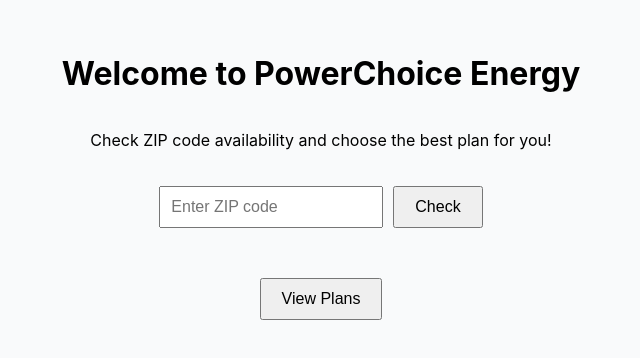
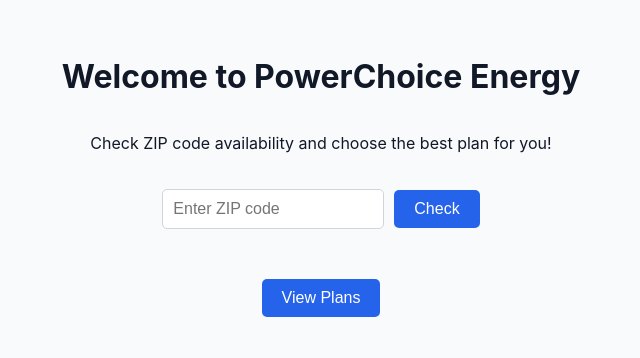
Before and after one commit to John1701708/PowerChoiceWebsite2, a React (Create React App) app: page /#/ in a window 1280 px wide. Shown: the part 224-582 px from the top of the page, without its empty margins (319-959 px from the left). Built offline with nearby package versions, Linux system fonts and the light colour scheme.

Commit message:
Update style.css

```diff
--- a/src/style.css
+++ b/src/style.css
@@ -1,13 +1,59 @@
+/* src/style.css */
 body {
   font-family: 'Inter', sans-serif;
   margin: 0;
-  background-color: #f9fafb;
+  background-color: #f4f6f8; /* soft light gray */
+  color: #111827; /* dark text for contrast */
 }
 
 a {
   text-decoration: none;
+  color: inherit;
 }
 
 button {
   cursor: pointer;
+  border: none;
+  background-color: #2563eb; /* blue button */
+  color: white;
+  border-radius: 5px;
+  transition: background-color 0.3s ease;
 }
+
+button:hover {
+  background-color: #1e40af; /* darker blue on hover */
+}
+
+input {
+  border: 1px solid #d1d5db; /* light gray border */
+  border-radius: 5px;
+  padding: 10px;
+  font-size: 16px;
+  outline: none;
+}
+
+input:focus {
+  border-color: #2563eb;
+  box-shadow: 0 0 0 2px rgba(37, 99, 235, 0.2);
+}
+
+.container {
+  display: flex;
+  flex-direction: column;
+  align-items: center;
+  justify-content: center;
+  min-height: 100vh;
+  text-align: center;
+  padding: 20px;
+}
+
+.result {
+  margin-top: 15px;
+  font-weight: 500;
+}
+
+button.view-plans {
+  margin-top: 30px;
+  padding: 12px 24px;
+  font-size: 16px;
+}
```
